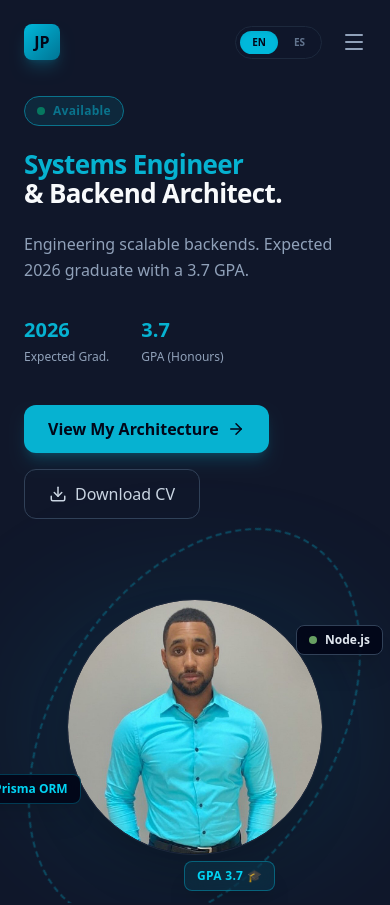
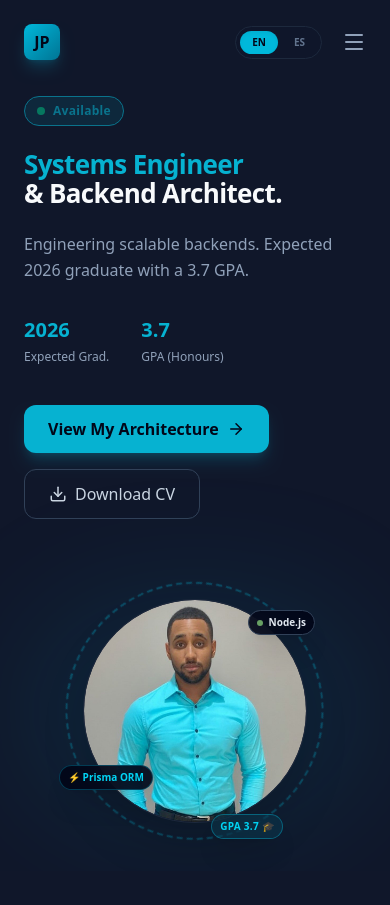
Before and after one commit to JosePerez0314/portfolio, a Next.js app: page / in a window 390 px wide. Shown: the top 905 px of the page. Built offline with nearby package versions, Linux system fonts and the light colour scheme.

Commit message:
fix(hero): adjusting ring to mobile

```diff
--- a/components/Hero.tsx
+++ b/components/Hero.tsx
@@ -76,11 +76,12 @@ const Hero = () => {
         </div>
 
         {/* RIGHT COLUMN (Image & Badges) */}
-        <div className="relative flex justify-center md:justify-end mt-12 md:mt-0">
+        <div className="relative flex justify-center lg:justify-end mt-12 md:mt-0">
           <div className="absolute inset-0 bg-cyan-500/10 blur-3xl rounded-full" />
 
-          <div className="relative w-64 h-64 md:w-72 md:h-72 flex items-center justify-center">
-            <div className="absolute w-[170%] h-[110%] animate-spin-slow pointer-events-none">
+          <div className="relative w-56 h-56 sm:w-64 sm:h-64 md:w-72 md:h-72 flex items-center justify-center">
+            {/* Anillo decorativo: Ajustado para no desbordar */}
+            <div className="absolute w-[115%] h-[115%] md:w-[170%] md:h-[110%] animate-spin-slow pointer-events-none">
               <div className="w-full h-full rounded-[50%] border-2 border-dashed border-cyan-500/30" />
             </div>
 
@@ -94,27 +95,29 @@ const Hero = () => {
               />
             </div>
 
-            {/* Badges */}
-            <div className="absolute top-[10%] -right-15 z-20">
-              <div className="flex items-center gap-2 bg-slate-950/90 backdrop-blur-md border border-slate-700 px-3 py-1.5 rounded-lg shadow-xl">
-                <div className="w-2 h-2 rounded-full bg-[#68A063]" />
-                <span className="text-slate-200 text-xs font-bold">
+            {/* Badge: Node.js (Más pequeño en móvil, original en desktop) */}
+            <div className="absolute top-[5%] -right-2 md:top-[10%] md:-right-15 z-20">
+              <div className="flex items-center gap-1.5 bg-slate-950/90 backdrop-blur-md border border-slate-700 px-2 py-1 md:px-3 md:py-1.5 rounded-full shadow-xl">
+                <div className="w-1.5 h-1.5 md:w-2 md:h-2 rounded-full bg-[#68A063]" />
+                <span className="text-slate-200 text-[10px] md:text-xs font-bold">
                   Node.js
                 </span>
               </div>
             </div>
 
-            <div className="absolute bottom-[20%] -left-26 z-20">
-              <div className="flex items-center gap-2 bg-slate-950/90 backdrop-blur-md border border-cyan-500/30 px-3 py-1.5 rounded-lg shadow-xl">
-                <span className="text-cyan-400 text-xs font-bold">
+            {/* Badge: Prisma (Más pequeño en móvil, original en desktop) */}
+            <div className="absolute bottom-[15%] -left-6 md:bottom-[20%] md:-left-26 z-20">
+              <div className="flex items-center gap-1.5 bg-slate-950/90 backdrop-blur-md border border-cyan-500/30 px-2 py-1 md:px-3 md:py-1.5 rounded-full shadow-xl">
+                <span className="text-cyan-400 text-[10px] md:text-xs font-bold">
                   ⚡ Prisma ORM
                 </span>
               </div>
             </div>
 
-            <div className="absolute -bottom-9 right-12 z-20">
-              <div className="flex items-center gap-2 bg-cyan-500/10 backdrop-blur-md border border-cyan-500/40 px-3 py-1.5 rounded-lg shadow-xl">
-                <span className="text-cyan-400 text-xs font-bold tracking-wide">
+            {/* Badge: GPA (Más pequeño en móvil, original en desktop) */}
+            <div className="absolute -bottom-4 right-6 md:-bottom-9 md:right-12 z-20">
+              <div className="flex items-center gap-1.5 bg-cyan-500/10 backdrop-blur-md border border-cyan-500/40 px-2 py-1 md:px-3 md:py-1.5 rounded-full shadow-xl">
+                <span className="text-cyan-400 text-[10px] md:text-xs font-bold tracking-wide">
                   GPA 3.7 🎓
                 </span>
               </div>
```
